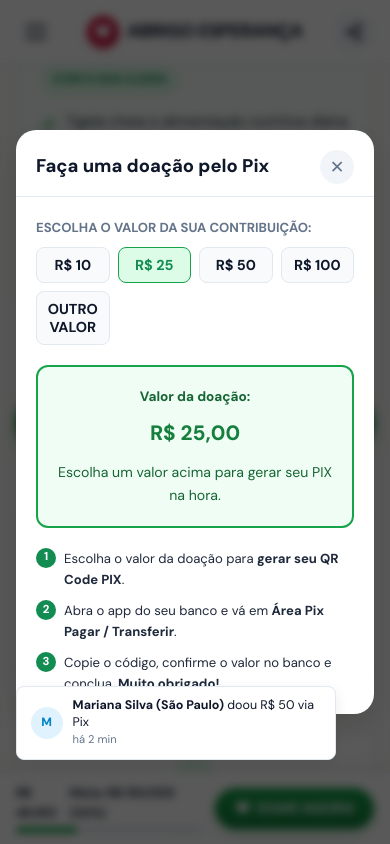
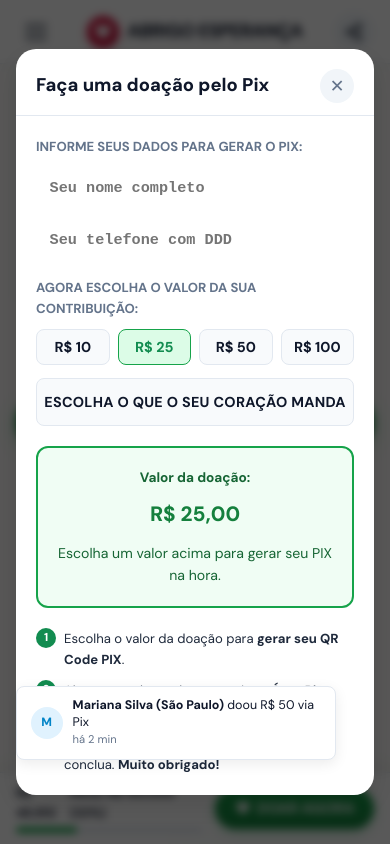
Before and after one commit to oHenriqueCorreia/ABRIGO-ESPERANCA, a website: page index.html in a window 390 px wide. Both pictures are taken after a click on the button "QUERO AJUDAR AGORA". Shown: the part 5368-6212 px from the top of the page. Drawn offline with Linux system fonts and the light colour scheme.

Commit message:
Collect donor name and phone for PIX

```diff
--- a/index.html
+++ b/index.html
@@ -1282,15 +1282,18 @@ DOAR AGORA
 
 <div class="modal-body">
 <div id="pixCheckoutForm">
-<label class="pix-card-label" style="margin-bottom: 0.6rem;">Escolha o valor da sua contribuição:</label>
+<label class="pix-card-label" style="margin-bottom: 0.6rem;">Informe seus dados para gerar o PIX:</label>
+<input class="pix-input-field" id="donorName" type="text" autocomplete="name" placeholder="Seu nome completo" maxlength="120" style="margin-bottom:.65rem; text-align:left;">
+<input class="pix-input-field" id="donorPhone" type="tel" inputmode="tel" autocomplete="tel" placeholder="Seu telefone com DDD" maxlength="20" style="margin-bottom:1rem; text-align:left;">
+<label class="pix-card-label" style="margin-bottom: 0.6rem;">Agora escolha o valor da sua contribuição:</label>
 
 <div class="value-presets-grid">
 <button class="btn-preset-val" onclick="selectPresetValue(10, this); generatePixDonation()">R$ 10</button>
 <button class="btn-preset-val active" onclick="selectPresetValue(25, this); generatePixDonation()">R$ 25</button>
 <button class="btn-preset-val" onclick="selectPresetValue(50, this); generatePixDonation()">R$ 50</button>
 <button class="btn-preset-val" onclick="selectPresetValue(100, this); generatePixDonation()">R$ 100</button>
-<button class="btn-preset-val" onclick="showCustomPixValue()">OUTRO VALOR</button>
 </div>
+<button class="btn-preset-val btn-custom-pix" onclick="showCustomPixValue()">ESCOLHA O QUE O SEU CORAÇÃO MANDA</button>
 
 <div style="background: #f0fdf4; border: 2px solid #16a34a; border-radius: 12px; padding: 1.2rem; margin: 1rem 0; text-align: center;">
  <div style="font-size: 0.85rem; color: #166534; font-weight: 700; margin-bottom: 0.5rem;">Valor da doação:</div>
--- a/script.js
+++ b/script.js
@@ -162,7 +162,12 @@ function setPixError(message) {
 }
 
 async function generatePixDonation() {
+  const name = document.getElementById("donorName")?.value.trim();
+  const phone = document.getElementById("donorPhone")?.value.replace(/\D/g, "");
   const button = document.getElementById("generatePixBtn");
+  if (name.length < 2 || phone.length < 10 || phone.length > 13) {
+    return setPixError("Informe seu nome completo e telefone com DDD para gerar o PIX.");
+  }
 
   setPixError("");
   button.disabled = true;
@@ -171,7 +176,7 @@ async function generatePixDonation() {
     const response = await fetch("/api/create-pix", {
       method: "POST",
       headers: { "Content-Type": "application/json" },
-      body: JSON.stringify({ amount: Math.round(selectedPixAmount * 100) }),
+      body: JSON.stringify({ amount: Math.round(selectedPixAmount * 100), name, phone }),
     });
     const data = await response.json();
     if (!response.ok || !data.pix?.code) throw new Error(data.message || "Não foi possível gerar o PIX.");
--- a/style.css
+++ b/style.css
@@ -2312,6 +2312,15 @@ a {
   gap: 8px;
   margin-bottom: 1.25rem;
 }
+.btn-custom-pix {
+  display: block;
+  width: min(100%, 360px);
+  min-height: 48px;
+  margin: -0.45rem auto 1.25rem;
+  padding: .65rem 1rem;
+  font-size: .78rem;
+  letter-spacing: .02em;
+}
 
 .btn-preset-val {
   background: #f8fafc;
```
Also changed, not shown: api/create-pix.js (+6 -1 lines).
